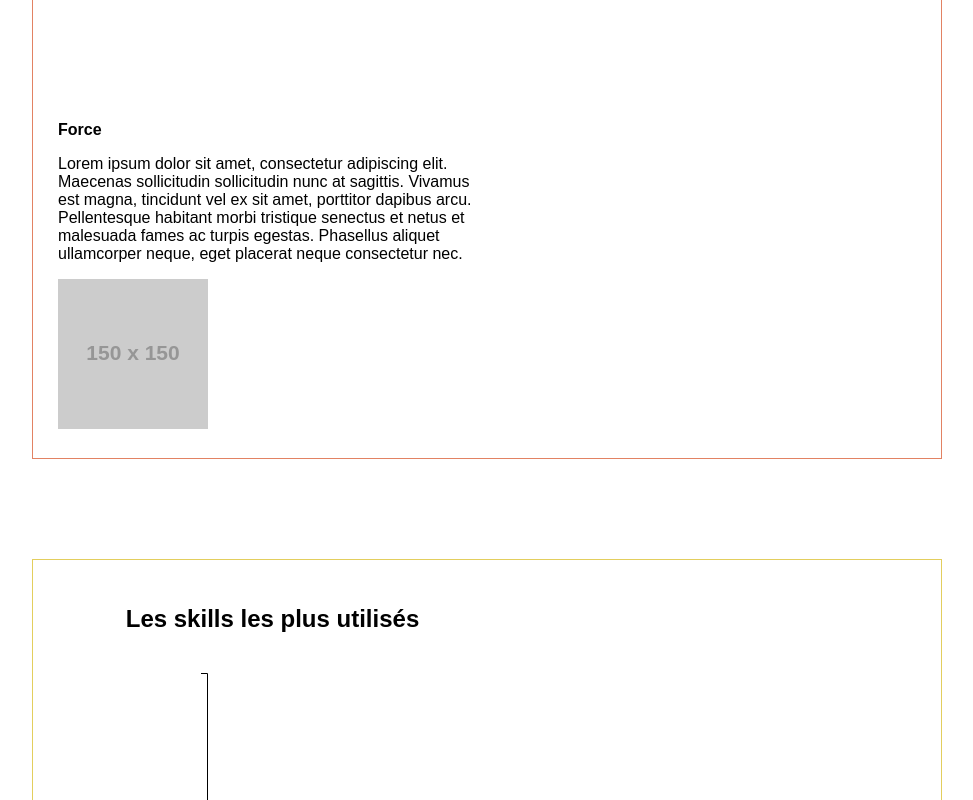
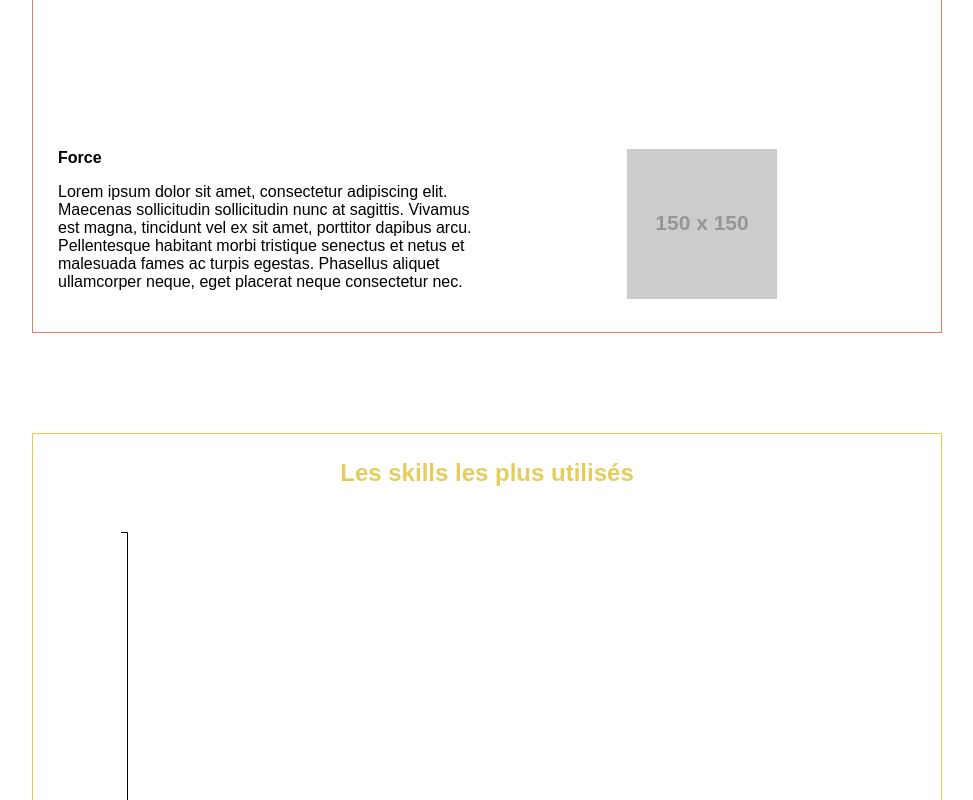
Before and after one commit to thomas-robert-heig/dnd-graph, a website built with webpack: page src/index.html in a window 1280 px wide. Shown: the part 2000-2800 px from the top of the page, without its empty margins (153-1126 px from the left). Built offline with nearby package versions, Linux system fonts and the light colour scheme; placeholder pictures from the web are drawn by us.

Commit message:
Update skills style

```diff
--- a/src/css/basics.css
+++ b/src/css/basics.css
@@ -13,11 +13,13 @@ body {
 
 header {
 	max-width: 720px;
-	margin: 0 auto;
+	margin: var(--spacing-m) auto 0;
 }
 
+h1,
 h2 {
 	margin-top: 0;
+	text-align: center;
 }
 
 section {
--- a/src/index.html
+++ b/src/index.html
@@ -5,7 +5,7 @@
 		<meta http-equiv="X-UA-Compatible" content="IE=edge" />
 		<meta name="viewport" content="width=device-width, initial-scale=1.0" />
 		<title>DND Graph</title>
-		<link rel="stylesheet" href="bundle.css">
+		<link rel="stylesheet" href="bundle.css" />
 	</head>
 
 	<body>
@@ -48,11 +48,10 @@
 			<img src="https://via.placeholder.com/150" />
 		</section>
 
-	<!-- Caractéristiques les plus utilisées -->
-	<section id="attributes">
-		<h2>Top 3 des caractéristiques les plus utilisées</h2>
-		<div id="pie_attributes" class="graph"></div>
-		<div>
+		<!-- Caractéristiques les plus utilisées -->
+		<section id="attributes">
+			<h2>Top 3 des caractéristiques les plus utilisées</h2>
+			<div id="pie_attributes" class="graph"></div>
 			<div>
 				<div>
 					<strong>Force</strong>
@@ -70,7 +69,7 @@
 		</section>
 
 		<section id="skills">
-			<h1>Les skills les plus utilisés</h1>
+			<h2>Les skills les plus utilisés</h2>
 			<div id="bars_skills" class="graph"></div>
 			<div>
 				<div>
--- a/src/js/skills.js
+++ b/src/js/skills.js
@@ -44,7 +44,7 @@ const DATA_SKILLS = getTotalSkills(PREP_CHARS);
 
 /* Create SVG
  ********************************/
-const margin = { top: 20, right: 20, bottom: 90, left: 120 },
+const margin = { top: 25, right: 80, bottom: 100, left: 40 },
 	width = 800 - margin.left - margin.right,
 	height = 400 - margin.top - margin.bottom;
 
@@ -76,6 +76,7 @@ svg.selectAll(".node")
 	.data(DATA_SKILLS)
 	.enter()
 	.append("rect")
+	.style("fill", "#e3ce5d")
 	.attr("x", (d) => x(d.name))
 	.attr("width", x.bandwidth())
 	.attr("y", (d) => y(d.value))
```
